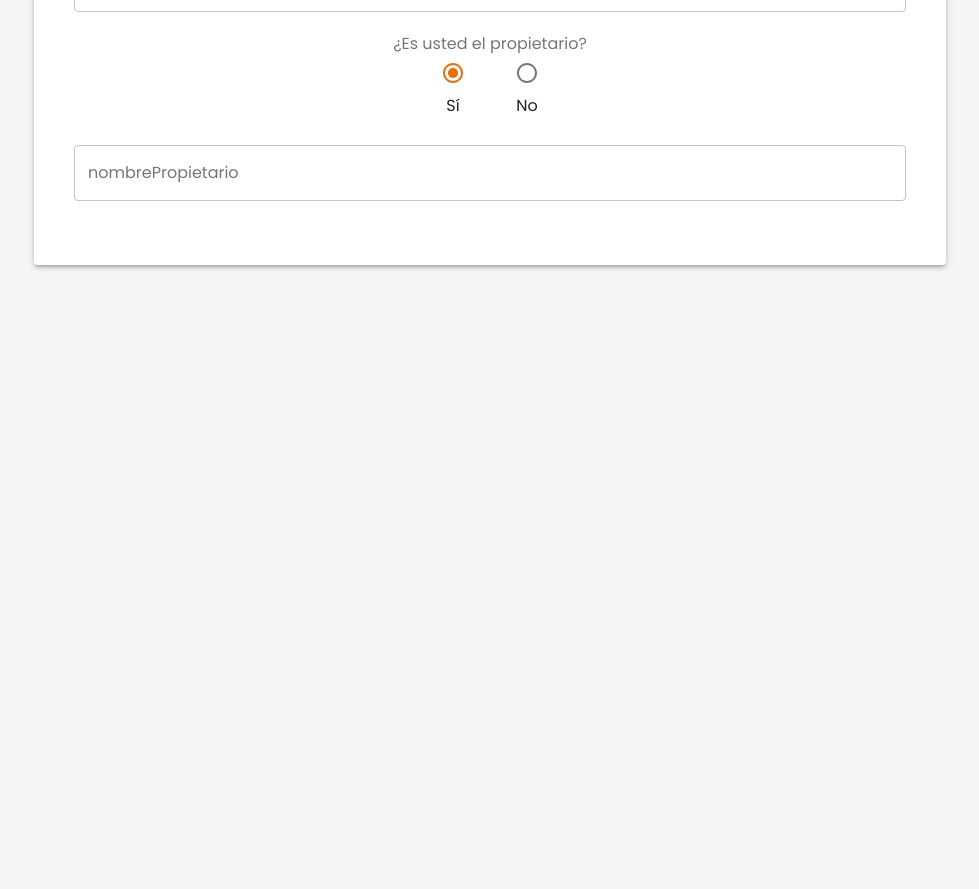
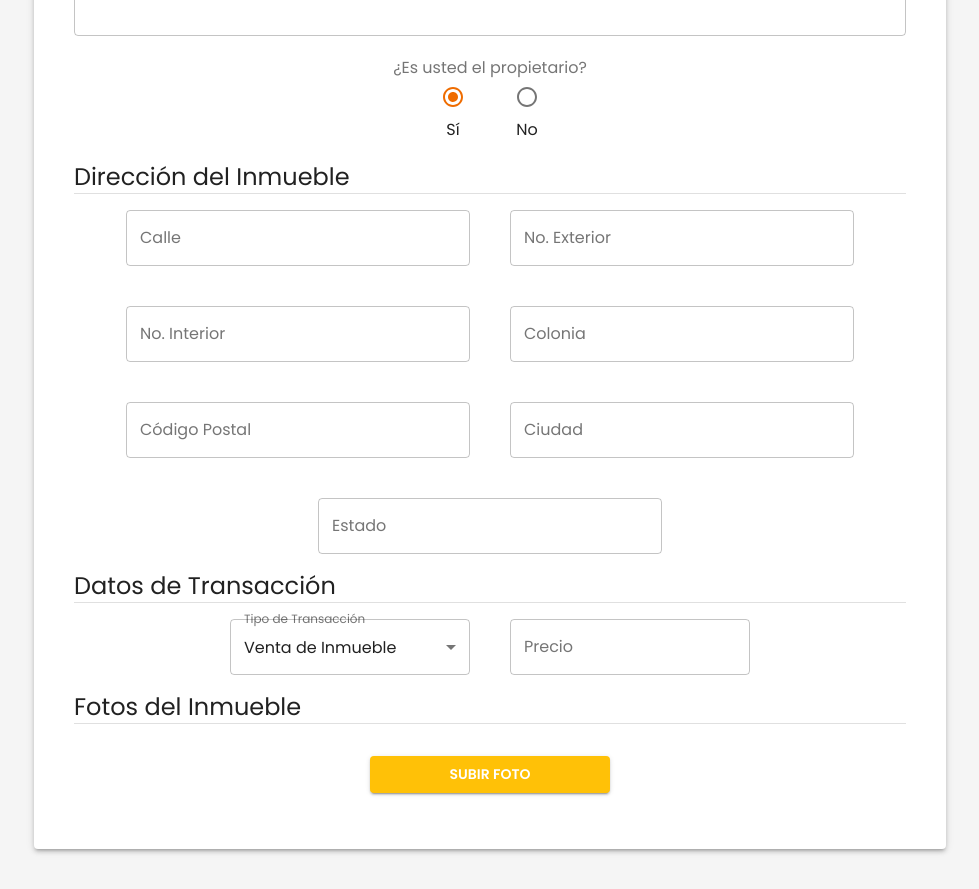
Before and after one commit to Ruben35/TROBIFY-IPN, a Next.js app in the folder web/: page /inmuebles/registrar in a window 1280 px wide. Shown: the part 780-1669 px from the top of the page, without its empty margins (150-1129 px from the left). Before the commit the page ends 1109 px from the top, so only its background shows below. Built offline with nearby package versions, Linux system fonts and the light colour scheme.

Commit message:
Avance de Registro de Inmuebles

```diff
--- a/web/pages/inmuebles/registrar.js
+++ b/web/pages/inmuebles/registrar.js
@@ -1,8 +1,11 @@
 import Head from 'next/head'
 import {Box, Container, Typography, Divider, TextField, Paper ,
-        Grid, RadioGroup, FormControlLabel, Radio, FormLabel, FormHelperText} from '@material-ui/core'
+        Grid, RadioGroup, FormControlLabel, Radio, FormLabel, FormHelperText,
+        FormControl, InputLabel, Select, MenuItem, Button, GridList, GridListTile,
+        GridListTileBar} from '@material-ui/core'
 import { makeStyles } from '@material-ui/core/styles';
-import { useState } from 'react';
+import { useRef, useState } from 'react';
+import useMediaQuery from '../../utils/CustomHooks'
 
 export default function RegistrarInmueble(){
 
@@ -39,7 +42,33 @@ const useStyles = makeStyles((theme) => ({
     },
     txtsmall:{
         width: theme.spacing(18)
-    }
+    },
+    divPropietario:{
+        display:"grid",
+        gridTemplateColumns: "auto auto"
+    },
+    selectBigger:{
+        width: theme.spacing(30)
+    },
+    root: {
+        display: 'flex',
+        flexWrap: 'wrap',
+        justifyContent: 'space-around',
+        overflow: 'hidden',
+        backgroundColor: theme.palette.background.paper,
+    },
+    gridList: {
+    flexWrap: 'nowrap',
+    // Promote the list into his own layer on Chrome. This cost memory but helps keeping high FPS.
+    transform: 'translateZ(0)',
+    },
+    title: {
+    color: theme.palette.primary.light,
+    },
+    titleBar: {
+    background:
+        'linear-gradient(to top, rgba(0,0,0,0.7) 0%, rgba(0,0,0,0.3) 70%, rgba(0,0,0,0) 100%)',
+    },
   }));
 
 const FormNuevoInmueble = ()=>{
@@ -53,9 +82,24 @@ const FormNuevoInmueble = ()=>{
     const [nRooms, setNRooms] = useState("");
     const [nBathrooms, setNBathrooms] = useState("");
     const [characteristics, setCharacteristics] = useState("");
+    const [propietaryName, setPropietaryName] = useState("");
+    const [calle, setCalle] = useState("");
+    const [numExt, setNumExt] = useState("");
+    const [numInt, setNumInt] = useState("");
+    const [colonia, setColonia] = useState("");
+    const [cp, setCP] = useState("");
+    const [ciudad, setCiudad] = useState("");
+    const [estado, setEstado] = useState("");
+    const [tipoTransaccion, setTipoTransaccion] = useState(1);
+    const [precio, setPrecio] = useState("");
+    const imgs = useRef();
     //Aux states
     const [isWrong, setIsWrong] = useState(false);
     const [isPropietary, setIsPropietary] = useState("Si");
+    const [tileData, setTileData] = useState([]); //ImgsPreview
+
+
+    let isTabletOrBigger= useMediaQuery("(min-width: 426px)");
 
     const handleSubmit = (e) =>{
         e.preventDefault();
@@ -65,6 +109,40 @@ const FormNuevoInmueble = ()=>{
         if(value>=0)
             callback(value);
     }
+
+    const handleCP = (e) =>{
+        if(e.target.value.length<=5){
+            setCP(e.target.value);
+        }
+    }
+
+    const changeImages = (e) =>{
+        let tiles = [];
+        let files = imgs.current.files;
+        for(var i=0;i<files.length;i++){
+            let tile={
+                img: URL.createObjectURL(files[i]),
+                title: files[i].name,
+                author: ""
+            }
+            tiles.push(tile);
+        }
+        setTileData(tiles);
+    }
+
+    // const tileData = [
+    //     {
+    //         img: "/img/landing/carrusel0.jpg",
+    //         title: 'Image',
+    //         author: 'author',
+    //     },
+    //     {
+    //         img: "/img/landing/carrusel1.jpg",
+    //         title: 'Image',
+    //         author: 'author',
+    //     }
+    // ];
+
 
     return (
         <form onSubmit={handleSubmit}>
@@ -96,7 +174,7 @@ const FormNuevoInmueble = ()=>{
                             (isWrong && description==="")?"Escriba una descripción":""}
                 />
             </div>
-            <Typography variant="h5">Características</Typography>
+            <Typography variant="h5">Características del Inmueble</Typography>
             <Divider/>
             <Box padding={1}/>
             <Grid container spacing={5} justify="center" >
@@ -119,31 +197,107 @@ const FormNuevoInmueble = ()=>{
                 helperText={(characteristics.length>500)?`${(characteristics.length-500)} caracteres sobre 500`:""}
                 />
             </div>
-            <Box>
+            <div className={(isTabletOrBigger && isPropietary==="No")?classes.divPropietario:""}>
                 {/* FALTA AGREGAR ESTILOS PARA PONER DE LADO EL PROPIETARIO (GRID) */}
                 <Box display="flex"
                     flexDirection="column"
                     justifyContent= "center"
                     alignItems= "center">
                     <FormLabel component="legend">¿Es usted el propietario?</FormLabel>
-                    <RadioGroup row value={isPropietary} onChange={(e)=>{setIsPropietary(e.target.value)}}>
+                    <RadioGroup row value={isPropietary} onChange={(e)=>{setIsPropietary(e.target.value); setPropietaryName("")}}>
                         <FormControlLabel value="Si" control={<Radio />} label="Sí" labelPlacement="bottom"/>
                         <FormControlLabel value="No" control={<Radio />} label="No" labelPlacement="bottom"/>
                     </RadioGroup>
                     <FormHelperText error></FormHelperText>
                 </Box>
-                <div className={classes.center}>
+                {
+                    isPropietary==="No"?
+                    <div className={classes.center}>
                         <TextField
                         className={classes.txtlarge}
                         variant="outlined"
-                        label="nombrePropietario"
-                        value={title}
-                        onChange={(e)=>{setTitle(e.target.value)}}
-                        error={(isWrong && title==="")}
-                        helperText={(isWrong && title==="")?"Escriba un titulo":""}
+                        label="Nombre del Propietario"
+                        value={propietaryName}
+                        onChange={(e)=>{setPropietaryName(e.target.value)}}
+                        error={(isWrong && propietaryName==="")}
+                        helperText={(isWrong && propietaryName==="")?"Escriba el nombre del propietario":""}
                         />
-                </div>
+                    </div>
+                    :""
+                }
+            </div>
+            <Box padding={1}/>
+            <Typography variant="h5">Dirección del Inmueble</Typography>
+            <Divider/>
+            <Box padding={1}/>
+            <Grid container spacing={5} justify="center" >
+                    <Grid item> <TextField value={calle} onChange={(e)=>{setCalle(e.target.value)}} variant="outlined" label="Calle" error={(isWrong && calle==="")} helperText={(isWrong && calle==="")?"Requerido":""} /></Grid>
+                    <Grid item> <TextField value={numExt} onChange={(e)=>{setNumExt(e.target.value)}} variant="outlined" label="No. Exterior" error={(isWrong && numExt==="")} helperText={(isWrong && numExt==="")?"Requerido":""} /></Grid>
+                    <Grid item> <TextField value={numInt} onChange={(e)=>{setNumInt(e.target.value)}} variant="outlined" label="No. Interior"/></Grid>
+                    <Grid item> <TextField value={colonia} onChange={(e)=>{setColonia(e.target.value)}} variant="outlined" label="Colonia" error={(isWrong && colonia==="")} helperText={(isWrong && colonia==="")?"Requerido":""} /></Grid>
+                    <Grid item> <TextField value={cp} onChange={handleCP} variant="outlined" label="Código Postal" error={(isWrong && cp==="")} helperText={(isWrong && cp==="")?"Requerido":""} /></Grid>
+                    <Grid item> <TextField value={ciudad} onChange={(e)=>{setCiudad(e.target.value)}} variant="outlined" label="Ciudad" error={(isWrong && ciudad==="")} helperText={(isWrong && ciudad==="")?"Requerido":""} /></Grid>
+                    <Grid item> <TextField value={estado} onChange={(e)=>{setEstado(e.target.value)}} variant="outlined" label="Estado" error={(isWrong && estado==="")} helperText={(isWrong && estado==="")?"Requerido":""} /></Grid>
+            </Grid>
+            <Box padding={1}/>
+            <Typography variant="h5">Datos de Transacción</Typography>
+            <Divider/>
+            <Box padding={1}/>
+            <Grid container spacing={5} justify="center" >
+                <Grid item>
+                    <FormControl variant="outlined" className={classes.formControl}>
+                        <InputLabel>Tipo de Transacción</InputLabel>
+                        <Select
+                        value={tipoTransaccion}
+                        onChange={(e)=>{setTipoTransaccion(e.target.value)}}
+                        className={classes.selectBigger}
+                        >
+                        <MenuItem value={1}>Venta de Inmueble</MenuItem>
+                        <MenuItem value={2}>Alquiler de Inmueble</MenuItem>
+                        </Select>
+                    </FormControl>
+                </Grid>
+                <Grid item> <TextField value={precio} type="number" className={classes.selectBigger} onChange={(e)=>{handleNumber(e.target.value,setPrecio)}} variant="outlined" label="Precio" error={(isWrong && estado==="")} helperText={(isWrong && estado==="")?"Requerido":""} /></Grid>
+            </Grid>
+            <Box padding={1}/>
+            <Typography variant="h5">Fotos del Inmueble</Typography>
+            <Divider/>
+            <Box padding={1}/>
+            <div className={classes.root}>
+                <GridList className={classes.gridList} cols={2.5}>
+                    {tileData.map((tile) => (
+                    <GridListTile key={tile.title}>
+                        <img src={tile.img} alt={tile.title} />
+                        <GridListTileBar
+                        title={tile.title}
+                        classes={{
+                            root: classes.titleBar,
+                            title: classes.title,
+                        }}
+                        />
+                    </GridListTile>
+                    ))}
+                </GridList>
+            </div>
+            <Box display="flex" justifyContent="center" alignItems="center" margin={2} flexWrap="wrap">
+                    <Button
+                        variant="contained"
+                        component="label"
+                        color="primary"
+                        className={classes.selectBigger}
+                    >
+                        Subir Foto
+                        <input
+                            type="file"
+                            hidden
+                            accept="image/*"
+                            multiple
+                            ref={imgs}
+                            onChange={changeImages}
+                        />
+                    </Button>
             </Box>
+            {/* Falta enviar datos onSubmit y Validar */}
         </form>
     );
 }
--- /dev/null
+++ b/web/utils/CustomHooks.js
@@ -0,0 +1,20 @@
+import {useState, useEffect} from 'react';
+
+// useMediaQueryHook
+export default function useMediaQuery(query) {
+    const [matches, setMatches] = useState(false);
+
+    useEffect(() => {
+      const media = window.matchMedia(query);
+      if (media.matches !== matches) {
+        setMatches(media.matches);
+      }
+      const listener = () => {
+        setMatches(media.matches);
+      };
+      media.addListener(listener);
+      return () => media.removeListener(listener);
+    }, [matches, query]);
+
+    return matches;
+}
```
